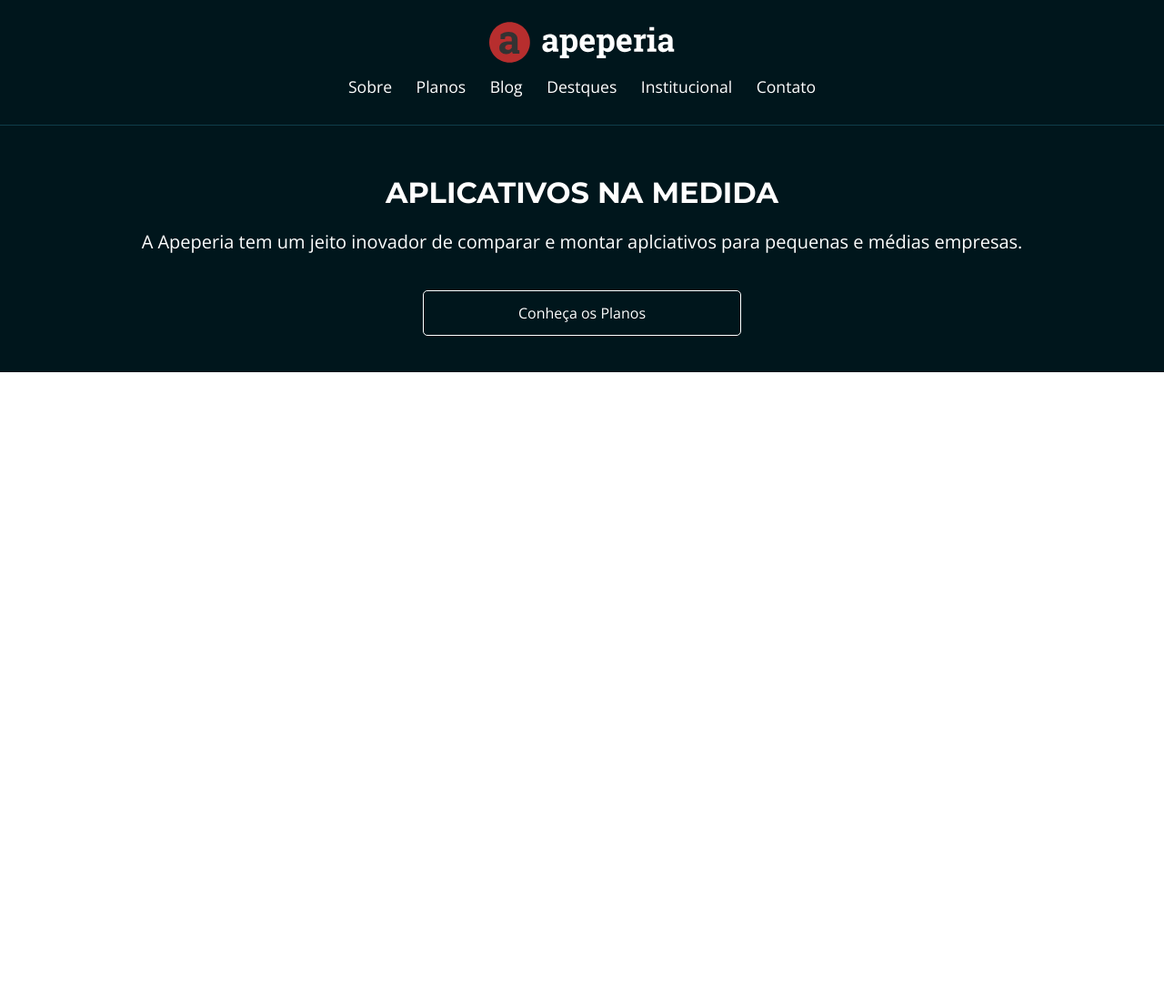
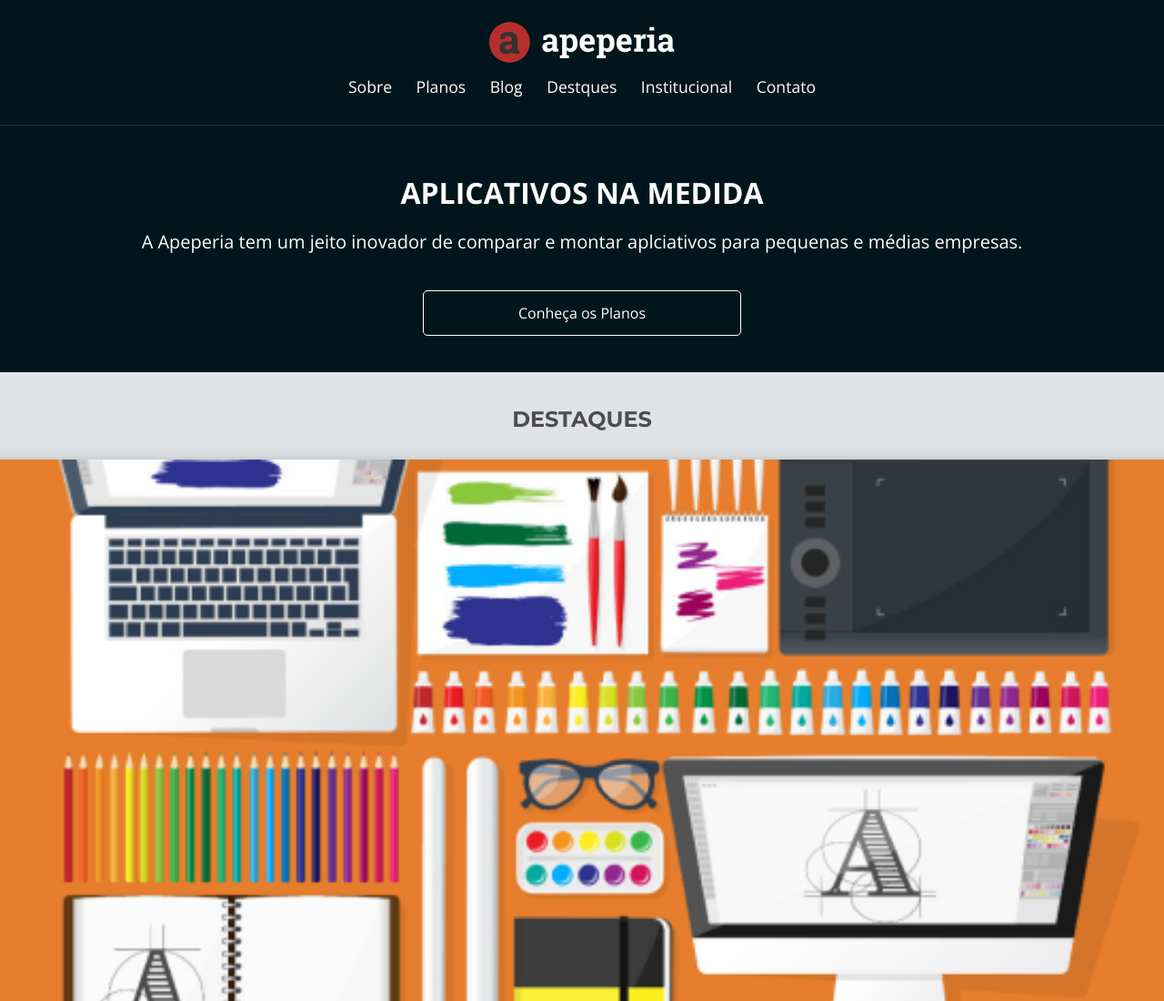
Before and after one commit to wesleypaulino/css-layout-responsivo, a plain HTML site: page index.html in a window 1280 px wide. Shown: the top 1100 px of the page at 91% size. Before the commit the page ends 800 px from the top, so only its background shows below. Drawn offline with nearby package versions, Linux system fonts and the light colour scheme.

Commit message:
Adicionado paineis

```diff
--- a/css/base.css
+++ b/css/base.css
@@ -16,7 +16,7 @@
     --planos-cartao-start: #56CCF2;
     --planos-cartao-ultra: #B04CD9;
     --planos-cartao-mega: #E33B3B;
-    --fmonteserrat: 'Montserrat', serif
+    --fmonntserrat: 'Montserrat', serif
 
 }
 
--- /dev/null
+++ b/css/destaques.css
@@ -0,0 +1,42 @@
+.destaques {
+    background-color: var(--azul-claro);
+    padding-top: 2.5rem;
+    padding-bottom: 2rem;
+}
+
+.destaques__titulo {
+    color: var(--cinza-escuro);
+    font-weight: 700;
+    font-size: 1.5rem;
+    font-family: var(--fmonntserrat);
+    text-transform: uppercase;
+    text-align: center;
+    margin-bottom: 2rem;
+
+}
+
+.destaques__painel {
+    display: flex;
+    flex-direction: column;
+    align-items: center;
+    margin-bottom: 2rem;
+}
+
+.destaques__painel-imagem {
+    width: 100vw;
+    box-shadow: 0 2px 10px 5px #00000020;
+    margin-bottom: .5rem
+
+}
+
+.destaques__painel-texto {
+ font-weight: 700;
+ font-size: 1.2rem;
+ line-height: normal;
+}
+
+.destaques__botao {
+    color: var(--vermelho-forte);
+    border-color: var(--vermelho-forte);
+    margin: 0 auto;
+}
--- a/index.html
+++ b/index.html
@@ -1,20 +1,24 @@
 <!DOCTYPE html>
 <html lang="pt-BR">
+
 <head>
     <meta charset="UTF-8">
     <meta http-equiv="X-UA-Compatible" content="IE=edge">
     <meta name="viewport" content="width=device-width, initial-scale=1.0">
     <title>Home</title>
-    <link href="https://fonts.googleapis.com/css2?family=Montserrat:wght@300;400;700&family=Open+Sans:wght@300;400;700&display=swap" rel="stylesheet">
+    <link
+        href="https://fonts.googleapis.com/css2?family=Montserrat:wght@300;400;700&family=Open+Sans:wght@300;400;700&display=swap"
+        rel="stylesheet">
     <link rel="stylesheet" href="./css/reset.css">
     <link rel="stylesheet" href="./css/base.css">
     <link rel="stylesheet" href="./css/cabecalho.css">
     <link rel="stylesheet" href="./css/chamada.css">
+    <link rel="stylesheet" href="./css/destaques.css">
 </head>
+
 <body>
-   <header class="cabecalho">
-    <img src="./img/logo-apeperia.svg" alt="Logo da Apeperia"
-    class="cabecalho__logo">
+    <header class="cabecalho">
+        <img src="./img/logo-apeperia.svg" alt="Logo da Apeperia" class="cabecalho__logo">
         <nav class="cabecalho__navegacao">
             <ul>
                 <li class="cabecalho__link"><a href="#"></a>Sobre</li>
@@ -25,8 +29,8 @@
                 <li class="cabecalho__link"><a href="#"></a>Contato</li>
             </ul>
         </nav>
-    </img>
-   </header>
+        </img>
+    </header>
     <main>
         <section class="chamada">
             <h1 class="chamada__titulo">APLICATIVOS NA MEDIDA</h1>
@@ -35,6 +39,24 @@
             </p>
             <a class="chamada__botao botao" href="#">Conheça os Planos</a>
         </section>
+        <section class="destaques container">
+            <h2 class="destaques__titulo">Destaques</h2>
+            <a href="">
+                <figure class="destaques__painel">
+                    <img src="./img/comecando-criar-logotipo.png" alt="Painel do post sobre criação de logotip" class="destaques__painel-imagem">
+                    <figcaption class="destaques__painel-texto">Conheça as primeiras etapas para a criação de um logotipo</figcaption>
+                </figure>
+            </a>
+            <a href="#">
+                <figure class="destaques__painel">
+                    <img src="./img/dicas-fotografia.png" alt="Painel do post sobre fotografia com celular" class="destaques__painel-imagem">
+                    <figcaption class="destaques__painel-texto">Veja dicas de como fotografar usando seu celular</figcaption>
+                </figure>
+            </a>
+            <a href="#" class="destaques__botao botao">Receber destaques por email</a>
+        </section>
+
     </main>
 </body>
+
 </html>
```
